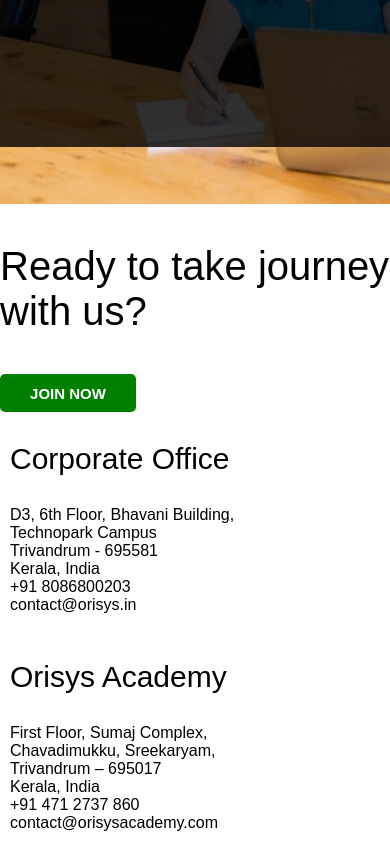
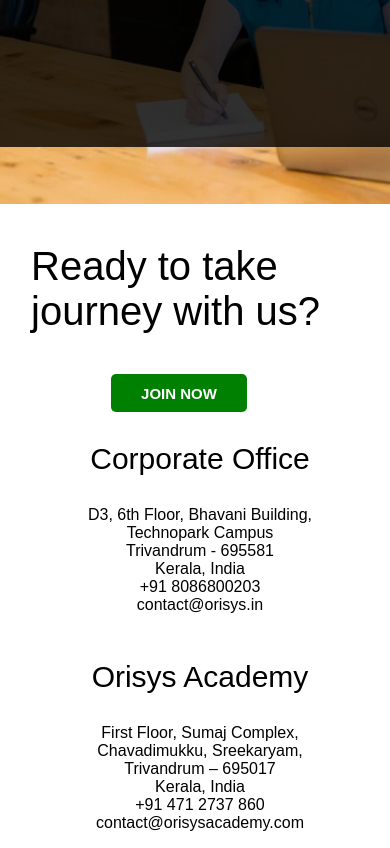
Before and after one commit to sarathmonkr/Orisys-Web-site, a plain HTML site: page index.html in a window 390 px wide. Shown: the part 4209-5057 px from the top of the page. Drawn offline with Linux system fonts and the light colour scheme.

Commit message:
Update index.css

```diff
--- a/css/index.css
+++ b/css/index.css
@@ -279,6 +279,33 @@ body{
     height: 100px;
     flex-direction: column;
   }
+	.last-flex
+  {
+    height: 100px;
+    flex-direction: column;
+    width: 100%;
+    text-align: center;
+  }
+
+
+.join {
+    width: 136px;
+    height: 38px;
+    text-align: center;
+    font-size: 15px;
+    background-color: green;
+    color: white;
+    border: none;
+    margin-left: 111px;
+    font-weight: 600;
+    border-radius: 5px;
+}
+.ready {
+    font-family: 'Poppins', sans-serif;
+    font-size: 40px;
+    margin-left: 31px;
+}
+
 
 
 
```
